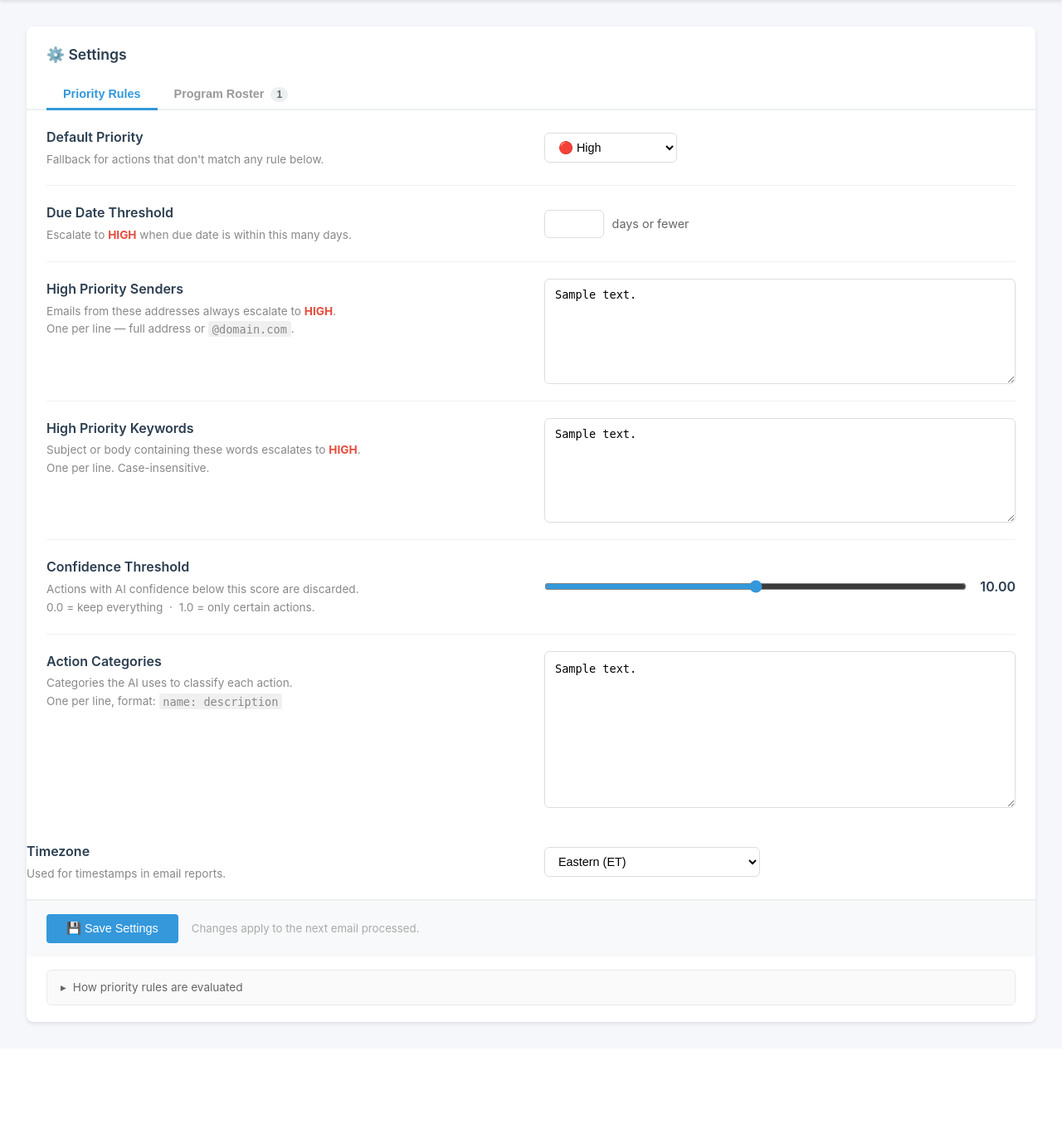
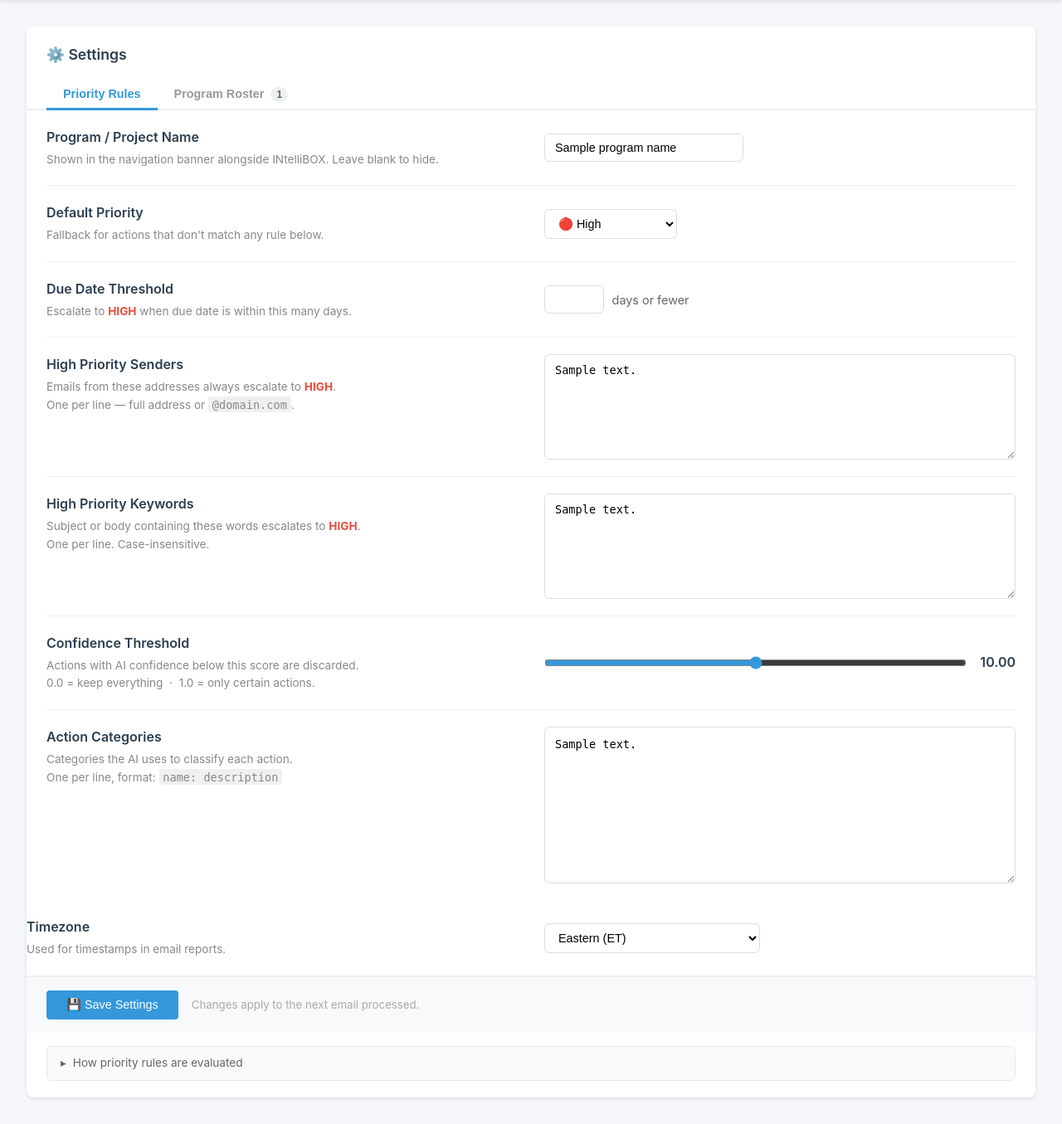
Before and after one commit to blake-perkins/INtelliBOX, a Python web app: template src/emailtools/web/templates/settings.html in a window 1280 px wide. Shown: the part 72-1427 px from the top of the page at 83% size. Before the commit the page ends 1309 px from the top, so only its background shows below. Run offline with Jinja, Linux system fonts and the light colour scheme; the template is opened without the code that fills it: most values are stand-ins (such as "Sample title", 1, 10 or a date in 2020).

Commit message:
Add customizable program/project name to navbar
- Settings page: new Program / Project Name text field (top of Priority
  Rules pane); leave blank to hide, max 40 chars
- base.html: when set, shows a vertical divider + "project" label +
  project name in the navbar alongside the INtelliBOX logo
- app.py: injected as a Jinja2 global callable so it's available on
  every page without touching each route; also wired through
  settings_page (for pre-populating the field) and save_settings

Co-Authored-By: Claude Sonnet 4.5 <noreply@anthropic.com>

```diff
--- a/src/emailtools/web/templates/base.html
+++ b/src/emailtools/web/templates/base.html
@@ -257,6 +257,13 @@
         <div class="navbar-content">
             <a href="/" class="navbar-brand">
                 <img src="/static/logo.png" alt="INtelliBOX Logo" class="navbar-logo">
+                {% set pname = program_name() %}
+                {% if pname %}
+                <span style="display: flex; flex-direction: column; justify-content: center; border-left: 1px solid rgba(255,255,255,0.3); margin-left: 0.5rem; padding-left: 0.75rem; gap: 0.1rem;">
+                    <span style="font-size: 0.65rem; color: rgba(255,255,255,0.55); letter-spacing: 0.08em; text-transform: uppercase; line-height: 1;">project</span>
+                    <span style="font-size: 1rem; font-weight: 700; color: white; letter-spacing: 0.01em; line-height: 1.2;">{{ pname }}</span>
+                </span>
+                {% endif %}
             </a>
             <ul class="nav-links">
                 <li><a href="/">Dashboard</a></li>
--- a/src/emailtools/web/templates/settings.html
+++ b/src/emailtools/web/templates/settings.html
@@ -25,6 +25,20 @@
     <div id="pane-priority">
         <form method="POST" action="/settings">
             <div style="padding: 0 1.5rem;">
+
+                <!-- Program Name -->
+                <div style="display: grid; grid-template-columns: 1fr 1fr; gap: 2rem; padding: 1.25rem 0; border-bottom: 1px solid #f0f0f0; align-items: center;">
+                    <div>
+                        <div style="font-weight: 600; color: #2c3e50; margin-bottom: 0.2rem;">Program / Project Name</div>
+                        <div style="font-size: 0.85rem; color: #888;">Shown in the navigation banner alongside INtelliBOX. Leave blank to hide.</div>
+                    </div>
+                    <div>
+                        <input type="text" name="program_name" value="{{ program_name }}"
+                               placeholder="e.g. Excalibur"
+                               maxlength="40"
+                               style="width: 240px; padding: 0.5rem 0.75rem; border: 1px solid #ddd; border-radius: 6px; font-size: 0.9rem;">
+                    </div>
+                </div>
 
                 <!-- Default Priority -->
                 <div style="display: grid; grid-template-columns: 1fr 1fr; gap: 2rem; padding: 1.25rem 0; border-bottom: 1px solid #f0f0f0; align-items: center;">
```
Also changed, not shown: src/emailtools/web/app.py (+7 -1 lines).
